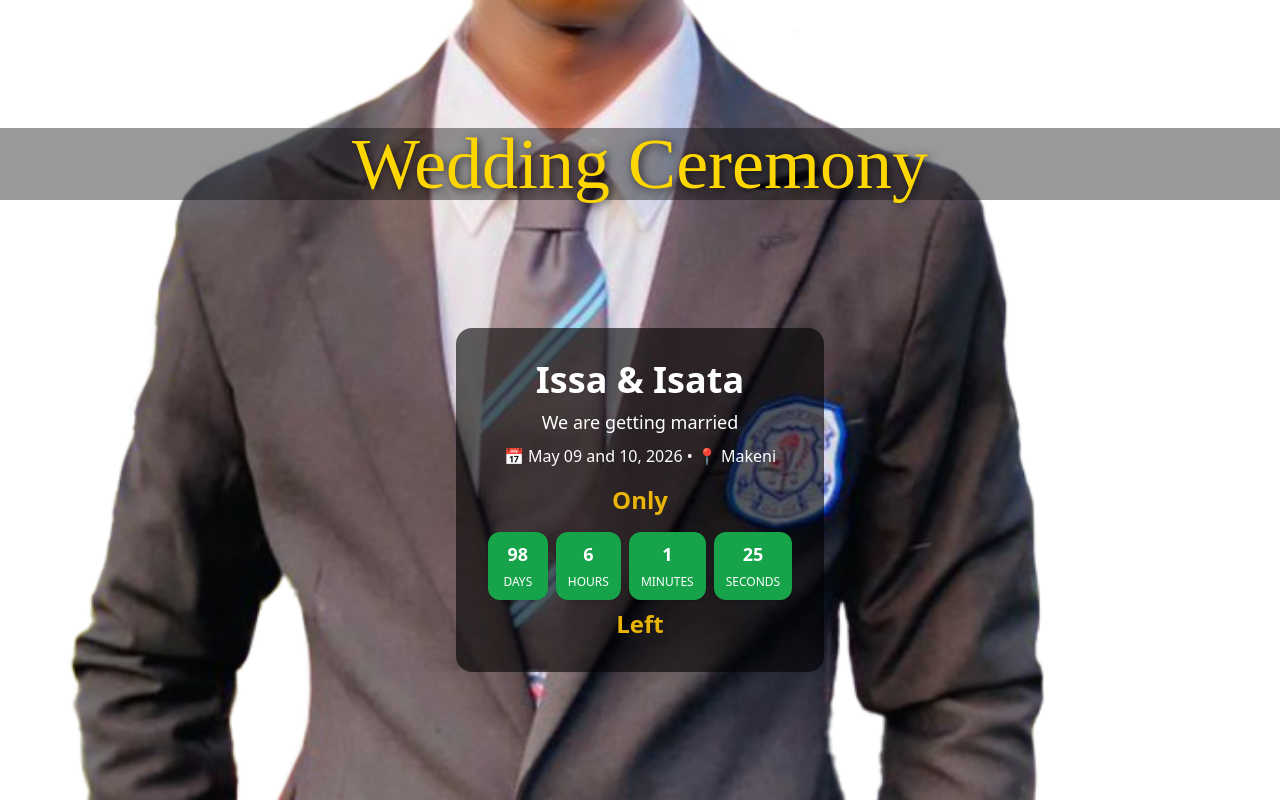
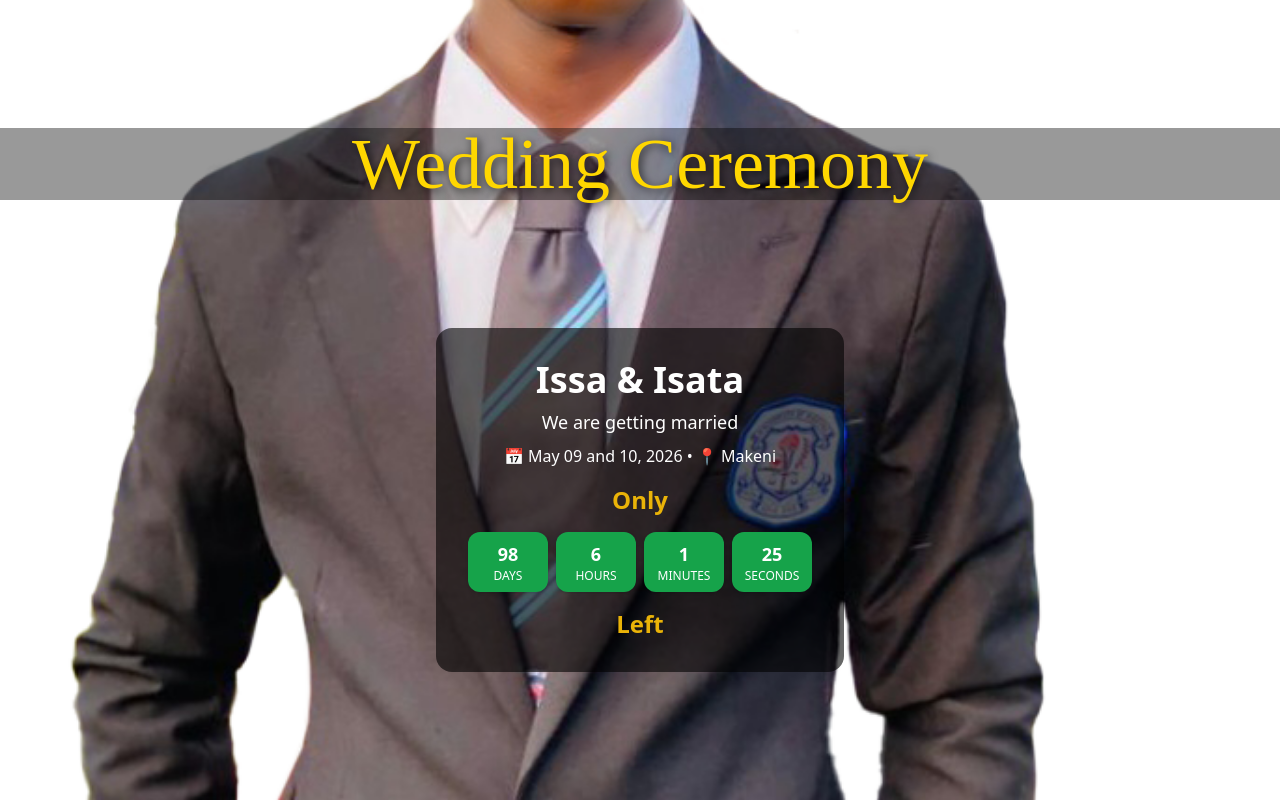
Before and after one commit to kamarasaiduo/Issa-Weds-Isata, a React (Vite) app: page / in a window 1280 px wide. Shown: the top 802 px of the page. Built offline with nearby package versions, Linux system fonts and the light colour scheme.

Commit message:
Describe what you changed

```diff
--- a/src/components/Countdown.jsx
+++ b/src/components/Countdown.jsx
@@ -27,7 +27,6 @@ export default function Countdown() {
     return () => clearInterval(interval);
   }, []);
 
-  // 🎉 What shows AFTER countdown ends
   if (isOver) {
     return (
       <div className="mt-6 text-center text-white">
@@ -37,14 +36,13 @@ export default function Countdown() {
     );
   }
 
-  // ⏳ Normal countdown
   return (
-    <div className="flex flex-wrap gap-2 justify-center mt-4">
+    <div className="mx-auto mb-4 flex gap-2 justify-center mt-4 max-w-md">
       {time &&
         Object.entries(time).map(([k, v]) => (
           <div
             key={k}
-            className="bg-green-600 text-white rounded-xl px-3 py-2 shadow text-center min-w-[60px]"
+            className="bg-green-600 text-white rounded-xl px-4 py-2 shadow text-center w-20 flex flex-col items-center"
           >
             <p className="text-lg font-bold">{v}</p>
             <span className="text-xs uppercase">{k}</span>
```
